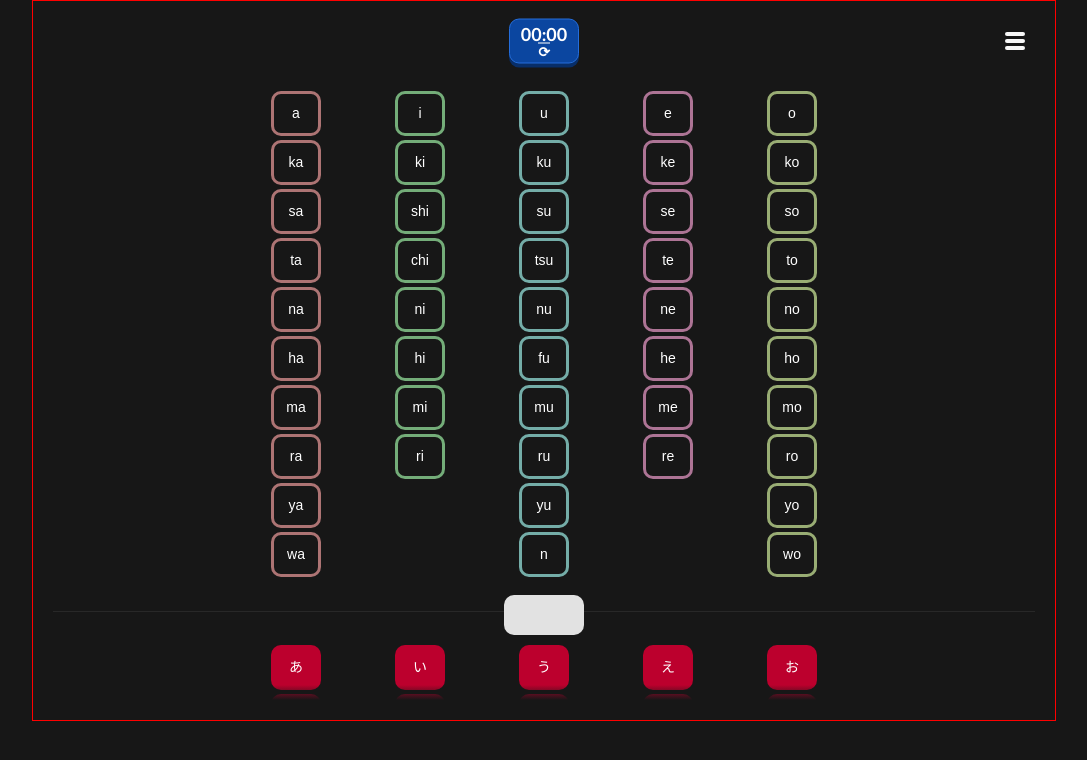
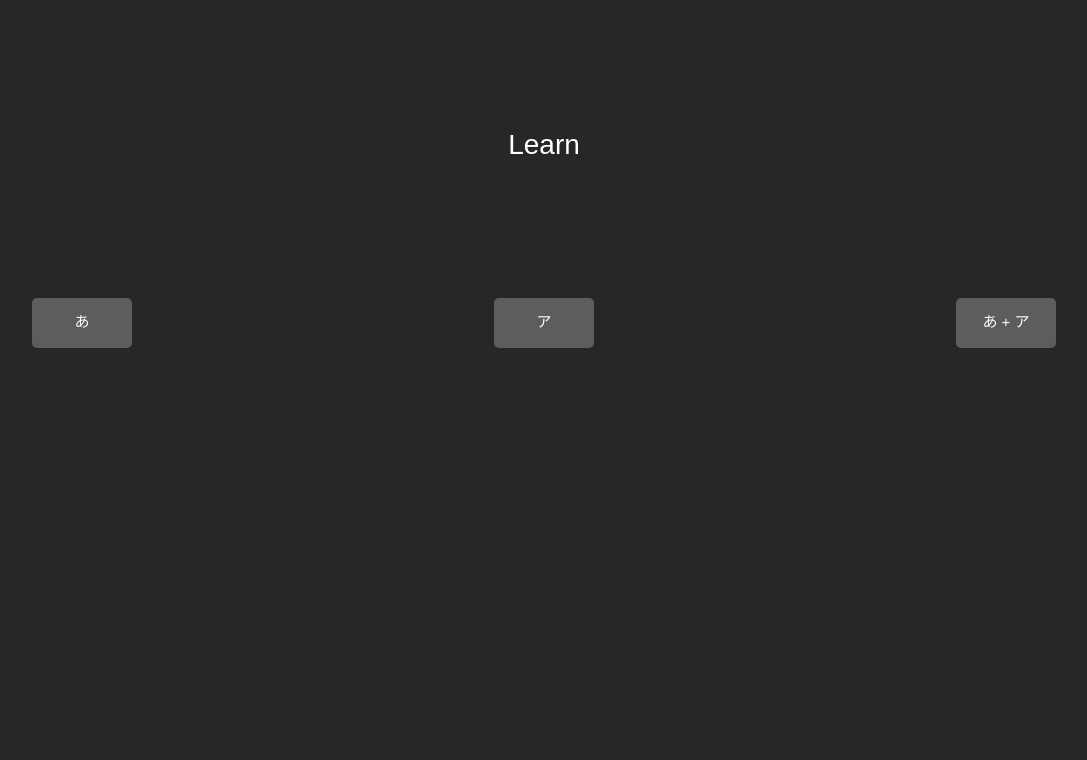
Before and after one commit to joejamsky/LanguageTrainer, a React (Create React App) app in the folder language-learner/: page / in a window 1280 px wide. Shown: the top 760 px of the page, without its empty margins (96-1183 px from the left). Built offline with nearby package versions, Linux system fonts and the light colour scheme.

Commit message:
start menu wip

```diff
--- a/language-learner/src/Components/DropTile.jsx
+++ b/language-learner/src/Components/DropTile.jsx
@@ -30,9 +30,9 @@ const DropTile = ({ character, index }) => {
                     </div>
                 </div>
 
-                {/* <div className="UI-divider-container">
+                <div className={`${options.characterTypes.hiragana.activeTop && options.characterTypes.katakana.activeTop && options.characterTypes.romaji.activeTop? 'UI-divider-container' : 'd-none'}`}>
                     <div className="UI-divider"></div>
-                </div> */}
+                </div>
 
                 <div className={`grid-item-bot ${options.characterTypes.hiragana.activeTop || options.characterTypes.katakana.activeTop ? 'visible' : 'hidden'}`}>
                     {/* Hiragana on the left */}
@@ -41,7 +41,7 @@ const DropTile = ({ character, index }) => {
                     </div>
 
 
-                        {/* <div className="UI-divider-vertical"></div> */}
+                        <div className={`${options.characterTypes.hiragana.activeTop && options.characterTypes.katakana.activeTop ? 'UI-divider-vertical' : 'd-none'}`}></div>
 
 
                     {/* Katakana on the right */}
--- a/language-learner/src/Components/Main.jsx
+++ b/language-learner/src/Components/Main.jsx
@@ -5,10 +5,11 @@ import TopGrid from "../Components/TopGrid.jsx";
 import BotGrid from "../Components/BotGrid.jsx";
 import Timer from "../Components/Timer.jsx";
 import Menu from "../Components/Menu.jsx";
+import StartMenu from "../Components/StartMenu.jsx";
 import { useGameState } from "../Contexts/GameStateContext.js";
 
 function Main() {
-    const { game, reset } = useGameState();
+    const { game, reset, startMenuOpen } = useGameState();
 
     useEffect(() => {
         reset();
@@ -18,6 +19,9 @@ function Main() {
         <div className="Main">
             <div className={`gutter-container ${game.gameover ? 'gameover' : 'gameon'}`}>
 
+                {   startMenuOpen ?
+                    <StartMenu/> : (
+                    <>
                         <div className="UI-container">
                             <Timer/>
                             <Menu/>
@@ -27,6 +31,11 @@ function Main() {
                             <div className="UI-divider"></div>
                         </div>
                         <BotGrid/>
+                    </>
+                )}
+
+
+
 
 
             </div>
--- /dev/null
+++ b/language-learner/src/Components/StartMenu.jsx
@@ -0,0 +1,73 @@
+import React from "react";
+import "../Styles/StartMenu.scss";
+import { useGameState } from "../Contexts/GameStateContext.js";
+
+function StartMenu() {
+    const {setOptions, startMenuOpen, setStartMenuOpen } = useGameState();
+
+    const handleSelection = (type) => {
+        setOptions((prevOptions) => {
+            // Update characterTypes based on the selected type
+            let updatedCharacterTypes = { ...prevOptions.characterTypes };
+
+            if (type === "hiragana") {
+                updatedCharacterTypes = {
+                    ...updatedCharacterTypes,
+                    hiragana: { activeTop: true, activeBot: true },
+                    katakana: { activeTop: false, activeBot: false },
+                    romaji: { activeTop: false, activeBot: false },
+                };
+            } else if (type === "katakana") {
+                updatedCharacterTypes = {
+                    ...updatedCharacterTypes,
+                    hiragana: { activeTop: false, activeBot: false },
+                    katakana: { activeTop: true, activeBot: true },
+                    romaji: { activeTop: false, activeBot: false },
+                };
+            } else if (type === "both") {
+                updatedCharacterTypes = {
+                    ...updatedCharacterTypes,
+                    hiragana: { activeTop: true, activeBot: true },
+                    katakana: { activeTop: true, activeBot: true },
+                    romaji: { activeTop: false, activeBot: false },
+                };
+            }
+
+            return {
+                ...prevOptions,
+                characterTypes: updatedCharacterTypes,
+            };
+        });
+
+        setStartMenuOpen(false); // Close the start menu
+    };
+
+    return (
+        <div className={`${startMenuOpen ? 'start-menu' : 'd-none'}`}>
+            <div className="start-menu-header">
+                <h3>Learn</h3>
+            </div>
+            <div className="UI-start-menu">
+                <div className="UI-start-menu-item">
+                    <button onClick={() => handleSelection("hiragana")}>
+                        あ {/* Hiragana */}
+                    </button>
+                </div>
+                <div className="UI-start-menu-item">
+                    <button onClick={() => handleSelection("katakana")}>
+                        ア {/* Katakana */}
+                    </button>
+                </div>
+                <div className="UI-start-menu-item">
+                    <button onClick={() => handleSelection("both")}>
+                        あ + ア {/* Both */}
+                    </button>
+                </div>
+            </div>
+        </div>
+    );
+
+
+}
+
+export default StartMenu;
--- a/language-learner/src/Components/TextInput.jsx
+++ b/language-learner/src/Components/TextInput.jsx
@@ -3,7 +3,7 @@ import "../Styles/TextInput.scss";
 import { useGameState } from "../Contexts/GameStateContext.js";
 
 const TextInput = () => {
-    const {handleTextSubmit} = useGameState();
+    const {handleTextSubmit, setOptions} = useGameState();
     const [textInput, setTextInput] = useState('');
     const [shakeTimer, setShakeTimer] = useState(false);
 
@@ -23,12 +23,53 @@ const TextInput = () => {
         setTextInput('')
     };
 
+    const handleKeyPress = (event) => {
+        const isMac = navigator.platform.toUpperCase().indexOf('MAC') >= 0;
+
+        if (event.shiftKey && (isMac ? event.metaKey : event.ctrlKey)) {
+            event.preventDefault();
+            console.log('Shift + Command (Mac) or Shift + Ctrl (Windows) pressed!');
+            // Add your custom logic here
+
+            setOptions((prevOptions) => ({
+                ...prevOptions, // Spread the existing options
+                characterTypes: {
+                  ...prevOptions.characterTypes, // Spread the existing characterTypes
+                  romaji: {
+                    ...prevOptions.characterTypes.romaji, // Spread the existing romaji object
+                    activeTop: true, // Update the specific property
+                  },
+                },
+              }));
+        }
+    };
+
+    const handleKeyUp = (event) => {
+        const isMac = navigator.platform.toUpperCase().indexOf('MAC') >= 0;
+
+        if (event.shiftKey === false || (isMac ? event.metaKey === false : event.ctrlKey === false)) {
+          setOptions((prevOptions) => ({
+            ...prevOptions,
+            characterTypes: {
+              ...prevOptions.characterTypes,
+              romaji: {
+                ...prevOptions.characterTypes.romaji,
+                activeTop: false, // Set back to false when keys are released
+              },
+            },
+          }));
+        }
+      };
+
+
     return (
         <div className={shakeTimer ? "text-input shake" : "text-input"}>
             <form onSubmit={handleSubmit}>
                 <input
                     type="text"
                     value={textInput}
+                    onKeyDown={handleKeyPress} // Add listener to the input
+                    onKeyUp={handleKeyUp}
                     onChange={handleInputChange} // Handle input changes
                     placeholder=""
                     className="input-field"
--- a/language-learner/src/Contexts/GameStateContext.js
+++ b/language-learner/src/Contexts/GameStateContext.js
@@ -12,9 +12,9 @@ const initialState = {
   },
   options: {
     characterTypes: {
-      hiragana: { activeTop: false, activeBot: true },
-      katakana: { activeTop: false, activeBot: false },
-      romaji: { activeTop: true, activeBot: false },
+      hiragana: { activeTop: true, activeBot: true },
+      katakana: { activeTop: true, activeBot: false },
+      romaji: { activeTop: false, activeBot: false },
     },
     dakuon: false,
     topRowLevels: 10,
@@ -54,6 +54,7 @@ export const GameStateProvider = ({ children }) => {
   const [stats, setStats] = useState(initialState.stats);
   const [selectedTile, setSelectedTile] = useState(initialState.selectedTile);
   const [screenSize, setScreenSize] = useState('desktop');
+  const [startMenuOpen, setStartMenuOpen] = useState(true);
 
   // Function to determine screen size
   const updateScreenSize = useCallback(() => {
@@ -230,7 +231,9 @@ export const GameStateProvider = ({ children }) => {
     selectedTile,
     setSelectedTile,
     handleDrop,
-    handleTextSubmit
+    handleTextSubmit,
+    startMenuOpen,
+    setStartMenuOpen
   };
 
   return (
--- /dev/null
+++ b/language-learner/src/Styles/StartMenu.scss
@@ -0,0 +1,39 @@
+.start-menu{
+    position: absolute;
+    top: 0;
+    left: 0;
+    right: 0;
+    bottom: 0;
+    height: 100vh;
+    width: 100vw;
+    background-color: rgb(39, 39, 39);
+    z-index: 99999;
+}
+
+.start-menu-header{
+    width: 100%;
+    margin-top: 10%;
+
+    h3 {
+        text-align: center;
+    }
+}
+
+.UI-start-menu{
+    display: flex;
+    flex-direction: row;
+    justify-content: space-between;
+    align-items: center;
+    padding: 10%;
+}
+
+.UI-start-menu-item{
+    display: flex;
+    justify-content: center;
+    align-items: center;
+    flex-direction: column;
+
+    button{
+        width: 100px;
+    }
+}
--- a/language-learner/src/Styles/TopGrid.scss
+++ b/language-learner/src/Styles/TopGrid.scss
@@ -91,7 +91,7 @@
 .hidden {
     opacity: 0;
     transform: scale(0); /* Slightly shrink when hidden */
-    transition: opacity 0.3s ease, transform 0.3s ease;
+    transition: opacity 0.1s ease, transform 0.1s ease;
     pointer-events: none; /* Disable interaction when hidden */
 }
 
@@ -99,7 +99,7 @@
 .visible {
     opacity: 1;
     transform: scale(1); /* Full size */
-    transition: opacity 0.3s ease, transform 0.3s ease;
+    transition: opacity 0.1s ease, transform 0.1s ease;
 }
 
 .top-grid-phonetic {
@@ -107,7 +107,7 @@
     flex-direction: column;
     width: 100%;
     height: 100%;
-    transition: all 0.3s ease; /* Smooth transition for flex properties */
+    transition: all 0.1s ease; /* Smooth transition for flex properties */
 }
 
 .grid-item-top,
@@ -116,7 +116,7 @@
     justify-content: center;
     align-items: center;
     overflow: hidden; /* Ensure content doesn't overflow */
-    transition: flex 0.3s ease, opacity 0.3s ease; /* Smooth size and opacity changes */
+    transition: flex 0.1s ease, opacity 0.1s ease; /* Smooth size and opacity changes */
 }
 
 /* When visible */
@@ -138,7 +138,7 @@
 .grid-item-bot {
     display: flex;
     width: 100%; /* Take full width */
-    transition: all 0.3s ease; /* Smooth transitions */
+    transition: all 0.1s ease; /* Smooth transitions */
 }
 
 /* Shared styles for Hiragana and Katakana */
@@ -148,7 +148,7 @@
     justify-content: center;
     align-items: center;
     overflow: hidden; /* Ensure content doesn't overflow */
-    transition: flex 0.3s ease, opacity 0.3s ease;
+    transition: flex 0.1s ease, opacity 0.1s ease;
     text-align: center;
 }
 
```
Lines whose indentation alone changed are shown as unchanged.
